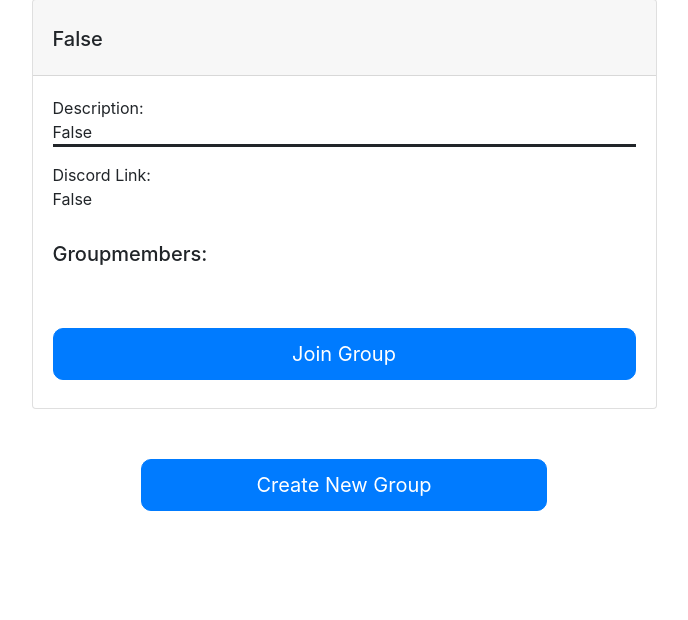
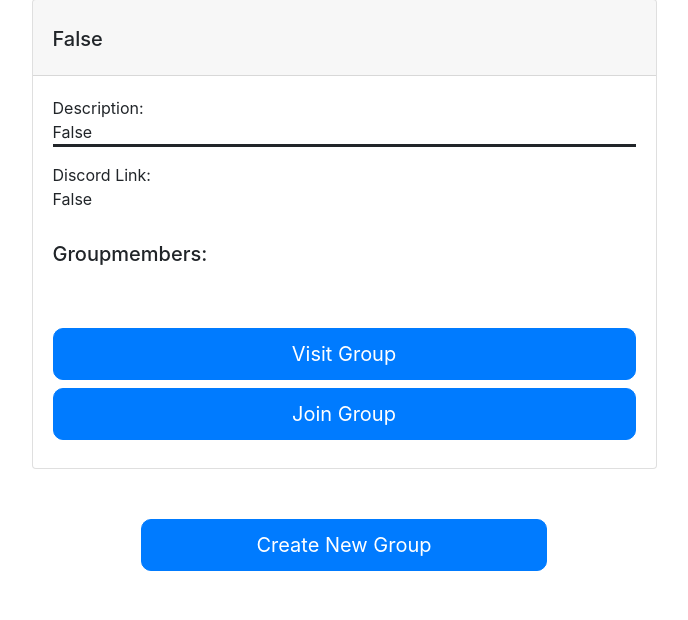
Before and after one commit to jgb4ub/study-buddies, a Django app: page /addgroup/ in a window 1280 px wide. Shown: the part 191-811 px from the top of the page, without its empty margins (296-984 px from the left). Run offline with Django 3.2, Linux system fonts and the light colour scheme; data comes from the database, SQL or seed files in the repository; some libraries are stand-ins or nearby versions.

Commit message:
update group page

```diff
--- a/StudyForum/templates/studyforum/groupings.html
+++ b/StudyForum/templates/studyforum/groupings.html
@@ -45,6 +45,7 @@
 
                   <h1>
                     <form>
+                      <button formaction="{% url 'studyforum:joingroup' user_id=user.id group_id=group.id %}" class = "btn btn-block btn-primary big-button">Visit Group</button>
                       <button formaction="{% url 'studyforum:joingroup' user_id=user.id group_id=group.id %}" class = "btn btn-block btn-primary big-button">Join Group</button>
                     </form>
                   </h1>
--- a/StudyForum/templates/studyforum/profile_page.html
+++ b/StudyForum/templates/studyforum/profile_page.html
@@ -20,9 +20,8 @@
     {% endfor %}
   </ul>
 </div>
+        </div>
 
-
-        </div>
         <div class="p">
           <div class="card" style = "margin-top: 30px">
               <div class="card-header">
--- a/teamInnovators/settings.py
+++ b/teamInnovators/settings.py
@@ -9,7 +9,7 @@ https://docs.djangoproject.com/en/1.11/topics/settings/
 For the full list of settings and their values, see
 https://docs.djangoproject.com/en/1.11/ref/settings/
 """
-#import django_heroku
+import django_heroku
 import os
 from pathlib import Path
 from twilio.rest import Client
@@ -156,7 +156,7 @@ AUTHENTICATION_BACKENDS = [
 #   import django_heroku
 #   django_heroku.settings(locals())
 
-#django_heroku.settings(locals(),test_runner=False)
+django_heroku.settings(locals(),test_runner=False)
 SITE_ID = 1
 
 
```
